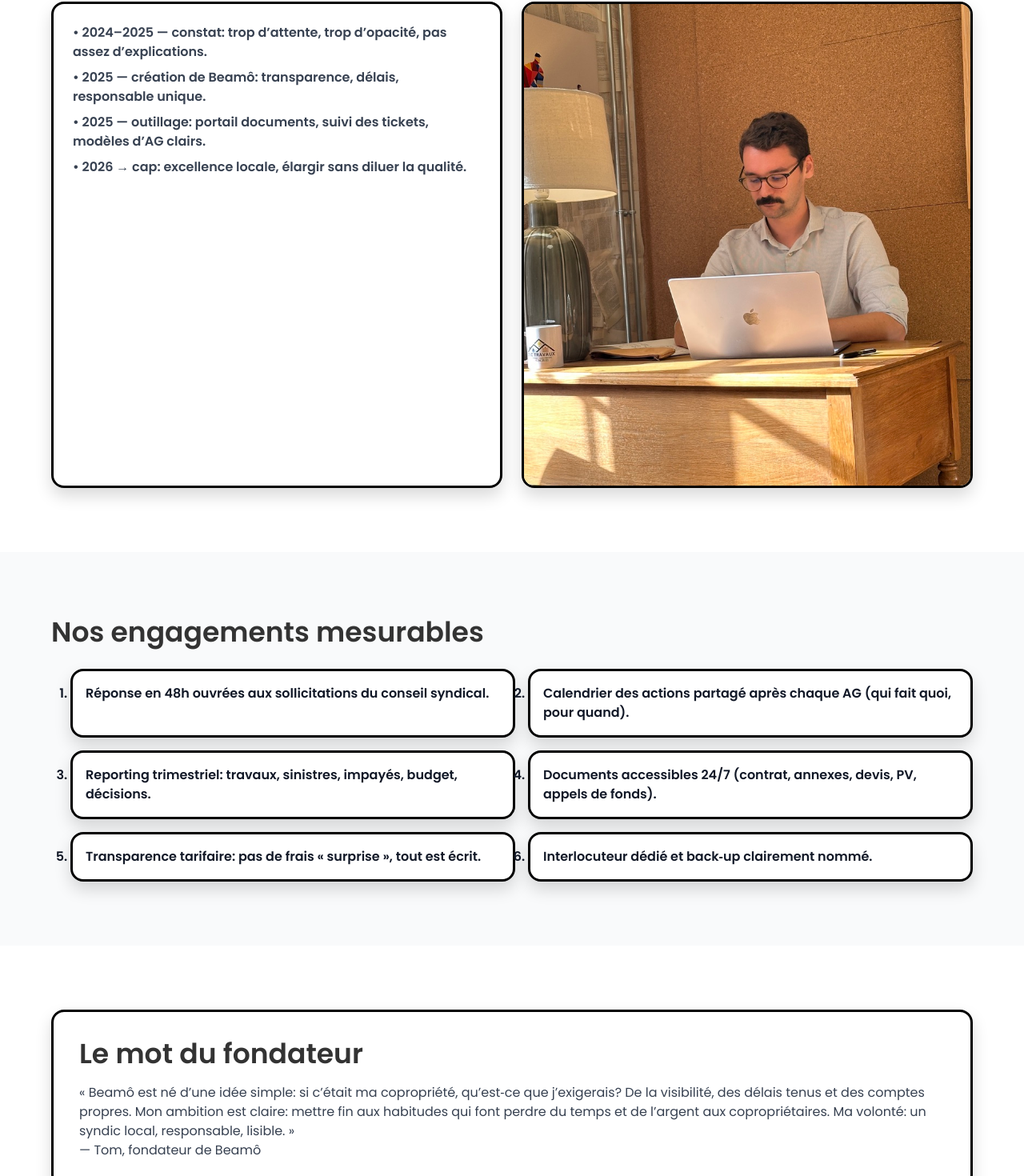
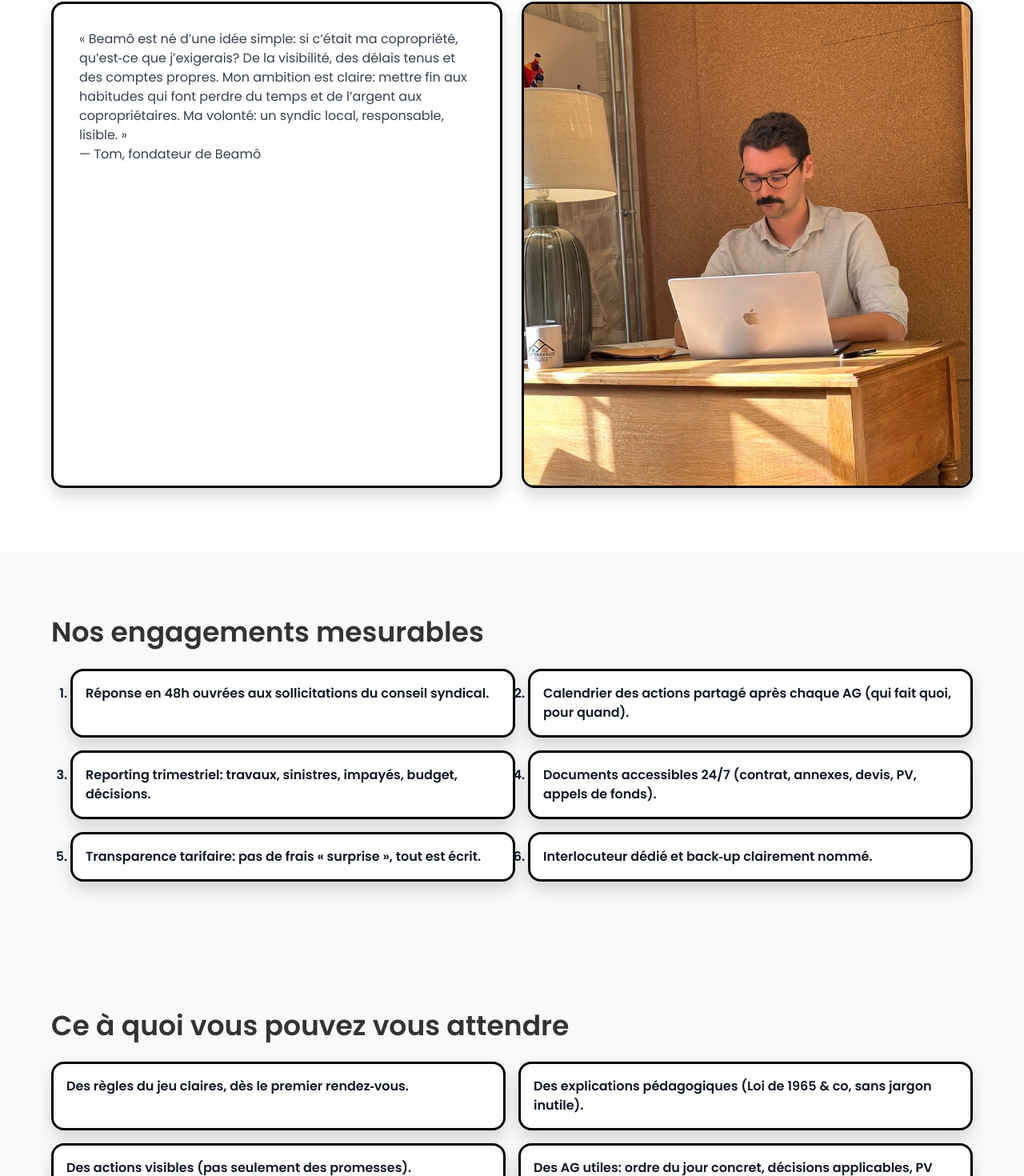
Before and after one commit to TAWRAW/beam-_app, a Next.js app in the folder nextjs-app/: page /qui-sommes-nous in a window 1280 px wide. Shown: the part 2291-3761 px from the top of the page at 80% size. Built offline with nearby package versions, Linux system fonts and the light colour scheme; no server answers.

Commit message:
content(about): move founder's note next to portrait and remove timeline list

```diff
--- a/nextjs-app/src/app/qui-sommes-nous/page.tsx
+++ b/nextjs-app/src/app/qui-sommes-nous/page.tsx
@@ -128,18 +128,18 @@
         </div>
       </section>
 
-      {/* Histoire + portrait */}
+      {/* Le mot du fondateur + portrait */}
       <section className="section">
         <div className="container">
-          <h2 className="h2 font-semibold text-neutral">Notre histoire</h2>
+          <h2 className="h2 font-semibold text-neutral">Le mot du fondateur</h2>
           <div className="mt-6 grid grid-cols-1 gap-6 md:grid-cols-2">
-            <div className="card p-6">
-              <ul className="text-gray-700 space-y-2">
-                <li>• 2024–2025 — constat: trop d’attente, trop d’opacité, pas assez d’explications.</li>
-                <li>• 2025 — création de Beamô: transparence, délais, responsable unique.</li>
-                <li>• 2025 — outillage: portail documents, suivi des tickets, modèles d’AG clairs.</li>
-                <li>• 2026 → cap: excellence locale, élargir sans diluer la qualité.</li>
-              </ul>
+            <div className="card p-8">
+              <blockquote className="text-gray-700">
+                « Beamô est né d’une idée simple: si c’était ma copropriété, qu’est‑ce que j’exigerais? De la visibilité,
+                des délais tenus et des comptes propres. Mon ambition est claire: mettre fin aux habitudes qui font perdre du temps
+                et de l’argent aux copropriétaires. Ma volonté: un syndic local, responsable, lisible. »
+                <br />— Tom, fondateur de Beamô
+              </blockquote>
             </div>
             <figure className="card overflow-hidden p-0">
               <Image
@@ -171,19 +171,7 @@
         </div>
       </section>
 
-      {/* Le mot du fondateur */}
-      <section className="section">
-        <div className="container">
-          <div className="card p-8">
-            <h2 className="h2 font-semibold text-neutral">Le mot du fondateur</h2>
-            <blockquote className="mt-4 text-gray-700">
-              « Beamô est né d’une idée simple: si c’était ma copropriété, qu’est‑ce que j’exigerais? De la visibilité, des délais tenus et des comptes propres.
-              Mon ambition est claire: mettre fin aux habitudes qui font perdre du temps et de l’argent aux copropriétaires. Ma volonté: un syndic local, responsable, lisible. »
-              <br />— Tom, fondateur de Beamô
-            </blockquote>
-          </div>
-        </div>
-      </section>
+      {/* (Section fondateur déplacée ci‑dessus, à côté du portrait) */}
 
       {/* Attentes */}
       <section className="section bg-gray-50">
```
